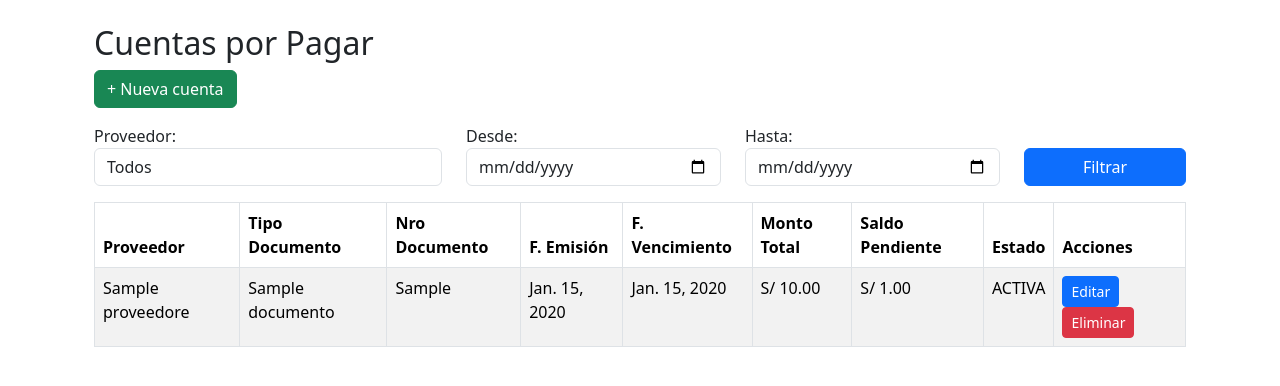
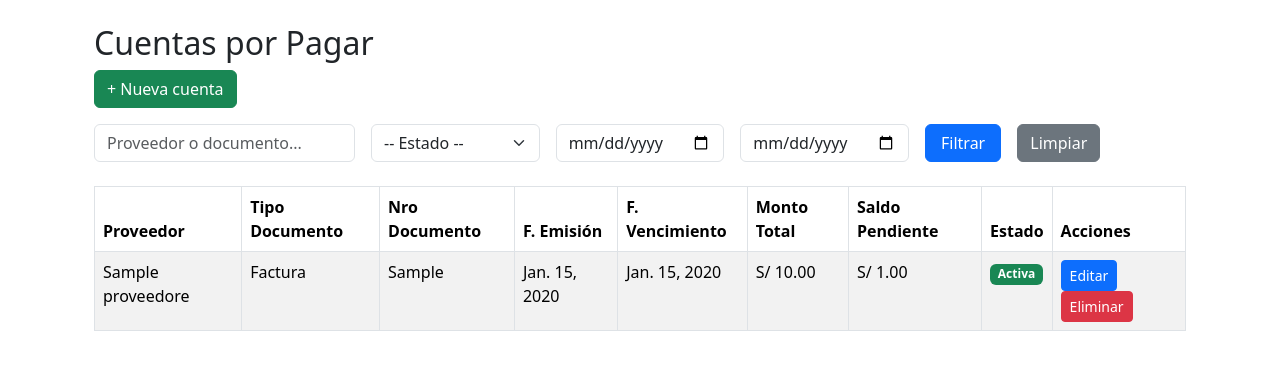
Before and after one commit to LuisGallo2000/rep_cuentas, a Django app: page /core/cuentas/ in a window 1280 px wide. Shown: the part 56-442 px from the top of the page. Run offline with Django 5.2, Linux system fonts and the light colour scheme; a user stored in the database is signed in; data comes from the database, SQL or seed files in the repository; tables that the repository leaves empty hold one stand-in row (values such as "Sample post").

Commit message:
commit Miguel

```diff
--- a/project/core/templates/core/cuentas/listar.html
+++ b/project/core/templates/core/cuentas/listar.html
@@ -6,7 +6,6 @@
     <h2>Cuentas por Pagar</h2>
     <a href="{% url 'crear_cuenta' %}" class="btn btn-success mb-3">+ Nueva cuenta</a>
 
-    {% if cuentas.exists %}
     {% if cuentas_por_vencer %}
     <div class="alert alert-warning">
         <strong>¡Atención!</strong> Tienes {{ cuentas_por_vencer.count }} cuenta(s) por pagar que vencen en los próximos 7 días.
@@ -22,31 +21,32 @@
     </div>
     {% endif %}
 
-    <form method="get" class="row mb-3">
-        <div class="col-md-4">
-            <label for="proveedor">Proveedor:</label>
-            <select name="proveedor" id="proveedor" class="form-control">
-                <option value="">Todos</option>
-                {% for proveedor in proveedores %}
-                    <option value="{{ proveedor.id }}" {% if proveedor.id|stringformat:"s" == request.GET.proveedor %}selected{% endif %}>
-                        {{ proveedor.nombre }}
-                    </option>
-                {% endfor %}
+    <form method="get" class="row g-3 mb-4">
+        <div class="col-md-3">
+            <input type="text" name="q" class="form-control" placeholder="Proveedor o documento..." value="{{ query }}">
+        </div>
+        <div class="col-md-2">
+            <select name="estado" class="form-select">
+                <option value="">-- Estado --</option>
+                <option value="1" {% if estado == '1' %}selected{% endif %}>Activa</option>
+                <option value="2" {% if estado == '2' %}selected{% endif %}>Cancelada</option>
             </select>
         </div>
-        <div class="col-md-3">
-            <label for="desde">Desde:</label>
-            <input type="date" name="desde" id="desde" class="form-control" value="{{ request.GET.desde }}">
+        <div class="col-md-2">
+            <input type="date" name="desde" class="form-control" value="{{ desde }}">
         </div>
-        <div class="col-md-3">
-            <label for="hasta">Hasta:</label>
-            <input type="date" name="hasta" id="hasta" class="form-control" value="{{ request.GET.hasta }}">
+        <div class="col-md-2">
+            <input type="date" name="hasta" class="form-control" value="{{ hasta }}">
         </div>
-        <div class="col-md-2 d-flex align-items-end">
-            <button type="submit" class="btn btn-primary w-100">Filtrar</button>
+        <div class="col-md-1 d-grid">
+            <button type="submit" class="btn btn-primary">Filtrar</button>
+        </div>
+        <div class="col-md-1 d-grid">
+            <a href="{% url 'listar_cuentas' %}" class="btn btn-secondary">Limpiar</a>
         </div>
     </form>
 
+    {% if cuentas %}
     <table class="table table-bordered table-striped">
         <thead>
             <tr>
@@ -71,7 +71,17 @@
                 <td>{{ cuenta.fecha_vencimiento }}</td>
                 <td>S/ {{ cuenta.monto_total }}</td>
                 <td>S/ {{ cuenta.saldo_pendiente }}</td>
-                <td>{{ cuenta.get_estado_display }}</td>
+                <td>
+                    {% if cuenta.estado == 1 %}
+                        <span class="badge bg-success">Activa</span>
+                    {% elif cuenta.estado == 2 %}
+                        <span class="badge bg-secondary">Cancelada</span>
+                    {% elif cuenta.estado == 3 %}
+                        <span class="badge bg-danger">Vencida</span>
+                    {% else %}
+                        <span class="badge bg-dark">Desconocido</span>
+                    {% endif %}
+                </td>
                 <td>
                     <a href="{% url 'editar_cuenta' cuenta.cuenta_id %}" class="btn btn-sm btn-primary">Editar</a>
                     <a href="{% url 'eliminar_cuenta' cuenta.cuenta_id %}" class="btn btn-sm btn-danger"
@@ -81,6 +91,45 @@
             {% endfor %}
         </tbody>
     </table>
+
+    {% if cuentas.has_other_pages %}
+    <nav>
+        <ul class="pagination">
+            {% if cuentas.has_previous %}
+            <li class="page-item">
+                <a class="page-link" href="?{% if query %}q={{ query }}&{% endif %}
+                                             {% if estado %}estado={{ estado }}&{% endif %}
+                                             {% if proveedor_id %}proveedor={{ proveedor_id }}&{% endif %}
+                                             {% if desde %}desde={{ desde }}&{% endif %}
+                                             {% if hasta %}hasta={{ hasta }}&{% endif %}
+                                             page={{ cuentas.previous_page_number }}">Anterior</a>
+            </li>
+            {% endif %}
+
+            {% for num in cuentas.paginator.page_range %}
+            <li class="page-item {% if cuentas.number == num %}active{% endif %}">
+                <a class="page-link" href="?{% if query %}q={{ query }}&{% endif %}
+                                             {% if estado %}estado={{ estado }}&{% endif %}
+                                             {% if proveedor_id %}proveedor={{ proveedor_id }}&{% endif %}
+                                             {% if desde %}desde={{ desde }}&{% endif %}
+                                             {% if hasta %}hasta={{ hasta }}&{% endif %}
+                                             page={{ num }}">{{ num }}</a>
+            </li>
+            {% endfor %}
+
+            {% if cuentas.has_next %}
+            <li class="page-item">
+                <a class="page-link" href="?{% if query %}q={{ query }}&{% endif %}
+                                             {% if estado %}estado={{ estado }}&{% endif %}
+                                             {% if proveedor_id %}proveedor={{ proveedor_id }}&{% endif %}
+                                             {% if desde %}desde={{ desde }}&{% endif %}
+                                             {% if hasta %}hasta={{ hasta }}&{% endif %}
+                                             page={{ cuentas.next_page_number }}">Siguiente</a>
+            </li>
+            {% endif %}
+        </ul>
+    </nav>
+    {% endif %}
     {% else %}
     <p>No hay cuentas registradas.</p>
     {% endif %}
--- a/project/core/views.py
+++ b/project/core/views.py
@@ -3,6 +3,10 @@ from django.contrib.auth import authenticate, login, logout
 from django.contrib import messages
 from django.contrib.auth.decorators import login_required
 from datetime import date, timedelta
+from django.core.paginator import Paginator
+from django.db.models import Q
+from django.shortcuts import render
+from datetime import datetime
 
 from .models import Proveedor, CuentaPorPagar, TipoDocumento, Pago
 from .forms import ProveedorForm, CuentaPorPagarForm, PagoForm
@@ -35,7 +39,12 @@ def logout_user(request):
 # Listado de proveedores
 @login_required
 def listar_proveedores(request):
-    proveedores = Proveedor.objects.all()
+    proveedores_list = Proveedor.objects.all()
+    paginator = Paginator(proveedores_list, 5)
+
+    page = request.GET.get('page')
+    proveedores = paginator.get_page(page)
+
     return render(request, 'core/proveedores/listar.html', {'proveedores': proveedores})
 
 # Crear proveedor
@@ -70,29 +79,80 @@ def eliminar_proveedor(request, pk):
     messages.success(request, "Proveedor eliminado")
     return redirect('listar_proveedores')
 
-# Listar cuentas por pagar
+# Listar cuentas por pagar con filtros y alertas
 @login_required
 def listar_cuentas(request):
     cuentas = CuentaPorPagar.objects.select_related('proveedor', 'tipo_documento').all()
     proveedores = Proveedor.objects.all()
 
+    # Filtros
+    # Obtener filtros desde GET
+    query = request.GET.get('q', '')
     proveedor_id = request.GET.get('proveedor')
+    estado = request.GET.get('estado', '')
     fecha_desde = request.GET.get('desde')
     fecha_hasta = request.GET.get('hasta')
 
+    # Filtro de búsqueda general (proveedor o número de documento)
+    if query:
+        cuentas = cuentas.filter(
+            Q(proveedor__nombre__icontains=query) |
+            Q(nro_documento__icontains=query)
+        )
+
+    # Filtro por proveedor
     if proveedor_id:
         cuentas = cuentas.filter(proveedor_id=proveedor_id)
 
+    # Filtro por estado
+    if estado:
+        try:
+            estado_int = int(estado)
+            cuentas = cuentas.filter(estado=estado_int)
+        except ValueError:
+            pass  # Ignorar si no es un número válido
+
+    # Filtro por fecha de emisión
     if fecha_desde:
-        cuentas = cuentas.filter(fecha_emision__gte=fecha_desde)
+        try:
+            desde_date = datetime.strptime(fecha_desde, '%Y-%m-%d').date()
+            cuentas = cuentas.filter(fecha_emision__gte=desde_date)
+        except ValueError:
+            pass
 
     if fecha_hasta:
-        cuentas = cuentas.filter(fecha_emision__lte=fecha_hasta)
+        try:
+            hasta_date = datetime.strptime(fecha_hasta, '%Y-%m-%d').date()
+            cuentas = cuentas.filter(fecha_emision__lte=hasta_date)
+        except ValueError:
+            pass
+
+    # Ordenar por fecha de emisión
+    cuentas = cuentas.order_by('fecha_emision')
+
+    # Alerta: cuentas por vencer en los próximos 7 días
+    hoy = date.today()
+    proximo_limite = hoy + timedelta(days=7)
+    cuentas_por_vencer = cuentas.filter(
+        fecha_vencimiento__range=(hoy, proximo_limite),
+        saldo_pendiente__gt=0
+    )
+
+    # Paginación
+    paginator = Paginator(cuentas, 5)
+    page = request.GET.get('page')
+    cuentas_paginadas = paginator.get_page(page)
 
     context = {
-        'cuentas': cuentas,
+        'cuentas': cuentas_paginadas,
         'proveedores': proveedores,
+        'query': query,
+        'proveedor_id': proveedor_id,
+        'estado': estado,
+        'desde': fecha_desde,
+        'hasta': fecha_hasta,
     }
+
     return render(request, 'core/cuentas/listar.html', context)
 
 
@@ -131,7 +191,12 @@ def eliminar_cuenta(request, pk):
 # Listar pagos
 @login_required
 def listar_pagos(request):
-    pagos = Pago.objects.select_related('cuenta__proveedor').all()
+    pagos_list = Pago.objects.select_related('cuenta__proveedor').all()
+    paginator = Paginator(pagos_list, 5)
+
+    page = request.GET.get('page')
+    pagos = paginator.get_page(page)
+
     return render(request, 'core/pagos/listar.html', {'pagos': pagos})
 
 # Crear pago
--- a/project/project/urls.py
+++ b/project/project/urls.py
@@ -8,6 +8,7 @@ urlpatterns = [
     path('admin/', admin.site.urls),
     path('core/', include('core.urls')),
     path('api/', include('api.urls')),
+    path('', include('core.urls')),
 ]
 
 if settings.DEBUG:
```
Also changed, not shown: project/core/templates/core/pagos/listar.html (+27 -2 lines), project/core/templates/core/proveedores/listar.html (+25 -2 lines), project/core/migrations/0002_auto_20250518_2210.py (added).
